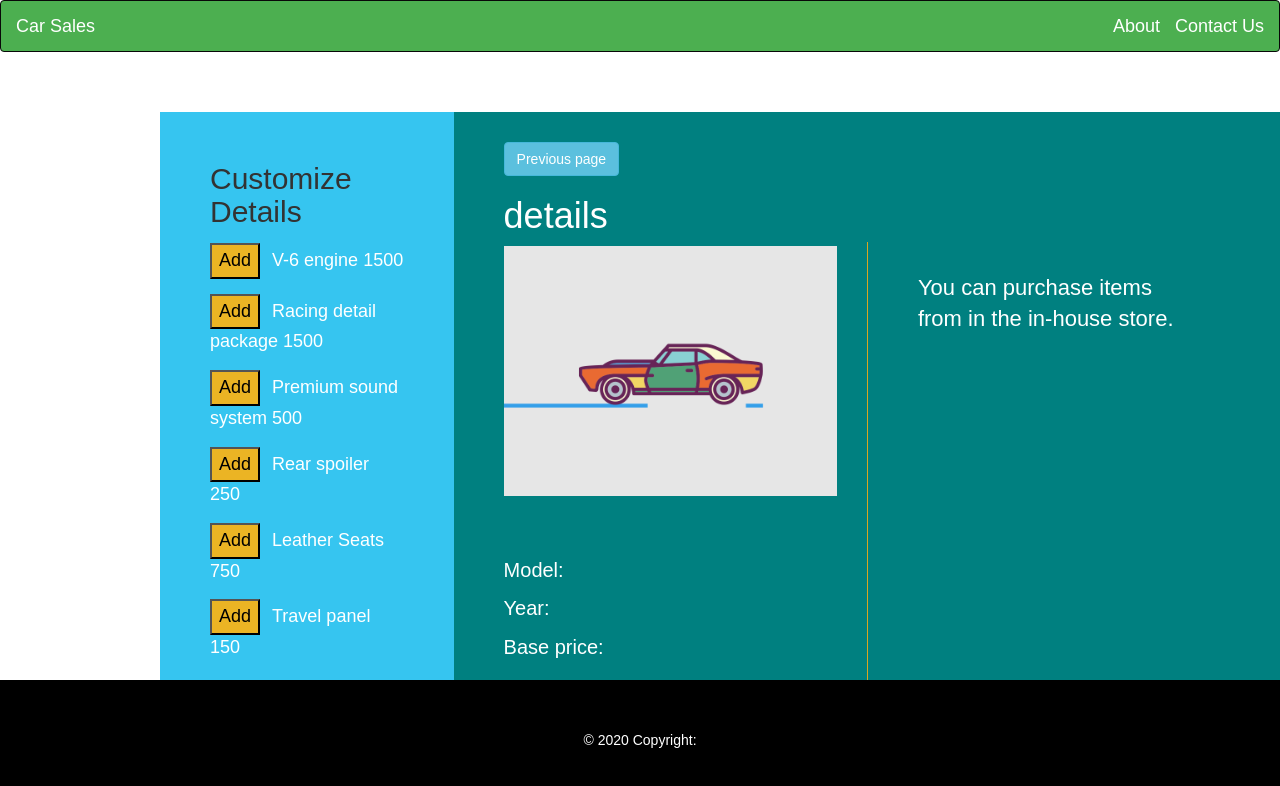
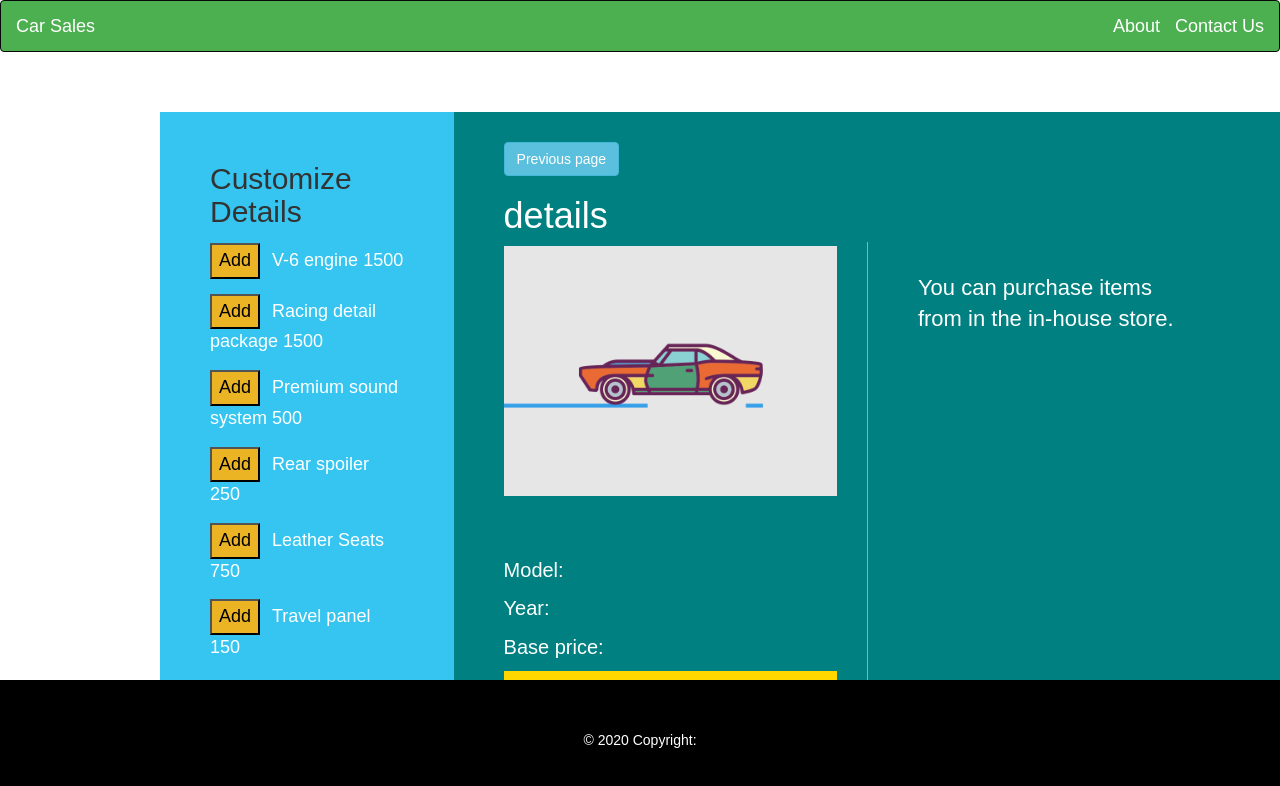
Before and after one commit to vy3191/e-commerce, a React (Create React App) app: page /cars/1 in a window 1280 px wide. Shown: the top 786 px of the page. Built offline with nearby package versions, Linux system fonts and the light colour scheme.

Commit message:
implemented total price functionality

```diff
--- a/src/components/Feature.js
+++ b/src/components/Feature.js
@@ -1,6 +1,7 @@
 import React from 'react'
 
 function Feature({feature, add}) {
+
   return (
     <div className="feature">
       <button onClick={() =>add(feature)}>Add</button>
--- a/src/components/PurchasedItem.js
+++ b/src/components/PurchasedItem.js
@@ -2,7 +2,7 @@ import React from 'react'
 
 function PurchasedItem({item, remove}) {
   return (
-    <div className="purchased-item">
+    <div className="feature added-feature">
       <button onClick={() => remove(item)}>Remove</button>
       {item.name}
     </div>
--- a/src/components/ShowCar.js
+++ b/src/components/ShowCar.js
@@ -9,7 +9,8 @@ class ShowCar extends Component {
     super(props);
     this.state = {
       features: [],
-      addedFeatures: []
+      addedFeatures: [],
+      total: 0
     }
     this.addFeatures = this.addFeatures.bind(this);
     this.removeFeature = this.removeFeature.bind(this);
@@ -17,7 +18,8 @@ class ShowCar extends Component {
 
   addFeatures(feature) {
     this.setState({
-      addedFeatures: [...this.state.addedFeatures, feature]
+      addedFeatures: [...this.state.addedFeatures, feature],
+      total: this.state.total + Number(feature.price)
     })
   }
 
@@ -25,9 +27,12 @@ class ShowCar extends Component {
     const filteredFeatures = this.state.addedFeatures.filter( feature => feature.id !== item.id)
     console.log('filtered feature items>>>>>>>>', item)
     this.setState( {
-      addedFeatures: [ ...filteredFeatures ]
+      addedFeatures: [ ...filteredFeatures ],
+      total: this.state.total - Number(item.price)
     })
   }
+
+
 
   componentDidMount() {
     this.setState({
@@ -39,8 +44,8 @@ class ShowCar extends Component {
     const { id } = this.props.match.params;
     const storedCars = JSON.parse(localStorage.getItem("cars")) || [];
     const car = storedCars.length > 0 && storedCars.filter( car => +(car.id) === +(id))[0];
-    const { addedFeatures } = this.state;
-    console.table({ addedFeatures })
+    const { addedFeatures, total } = this.state;
+    console.table({ state: this.state })
     return (
       <div className="container-flex">
         <div className="additional-feature">
@@ -52,6 +57,7 @@ class ShowCar extends Component {
                   key={item.id}
                   feature={item}
                   add={ this.addFeatures }
+                  addPrice={ this.addPrice }
                 />
               )
             })
@@ -74,6 +80,7 @@ class ShowCar extends Component {
               <p>Model: {car.model}</p>
               <p>Year: {car.year}</p>
               <p>Base price: {car.price}</p>
+              <p className="total-price">Total Price: ${ car.price + total }</p>
             </div>
           </div>
           <div className="purchased-features">
--- a/src/styles/App.css
+++ b/src/styles/App.css
@@ -136,7 +136,18 @@ div.feature button {
   color: black;
 }
 
+div.added-feature button {
+  background: red;
+}
+
 .basic-details {
   padding: 60px 0px;
   font-size: 20px;
 }
+
+.total-price {
+  background: gold;
+  padding: 7px 10px;
+  text-align: center;
+  color: rgba(0,0,0,0.6);
+}
```
